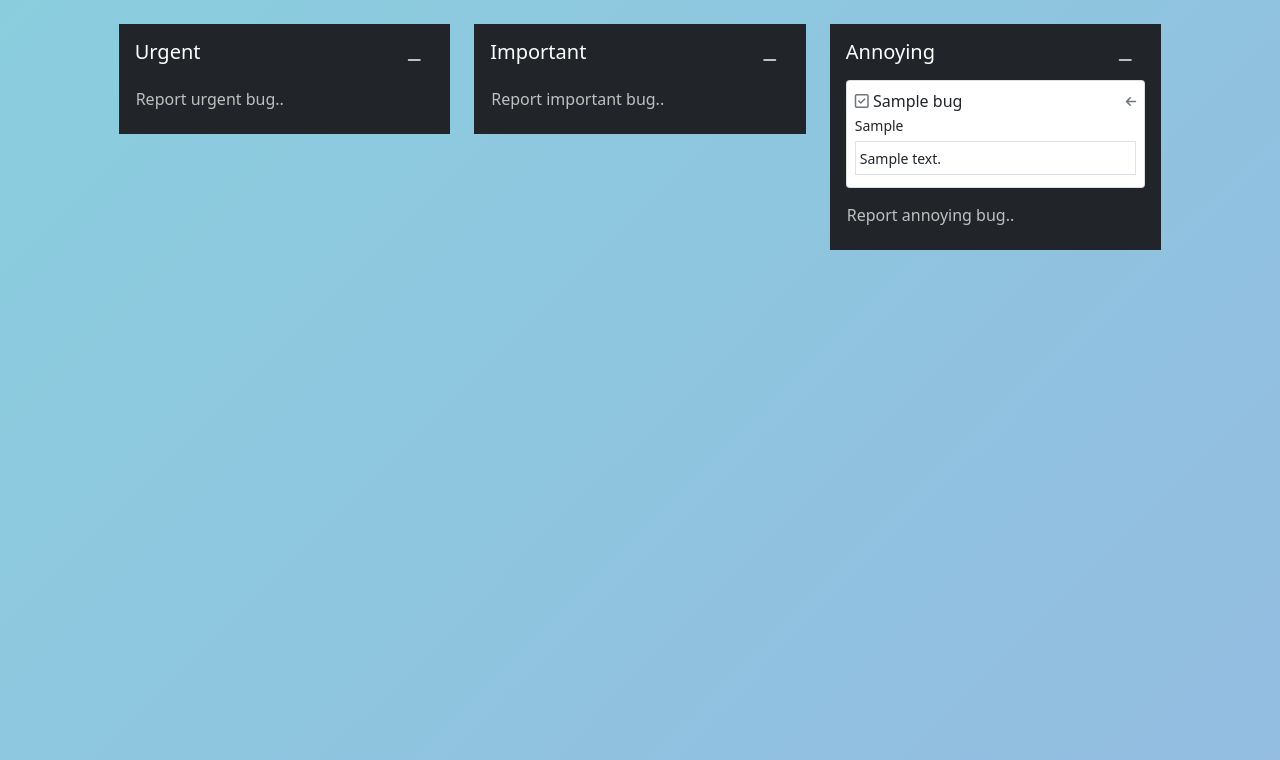
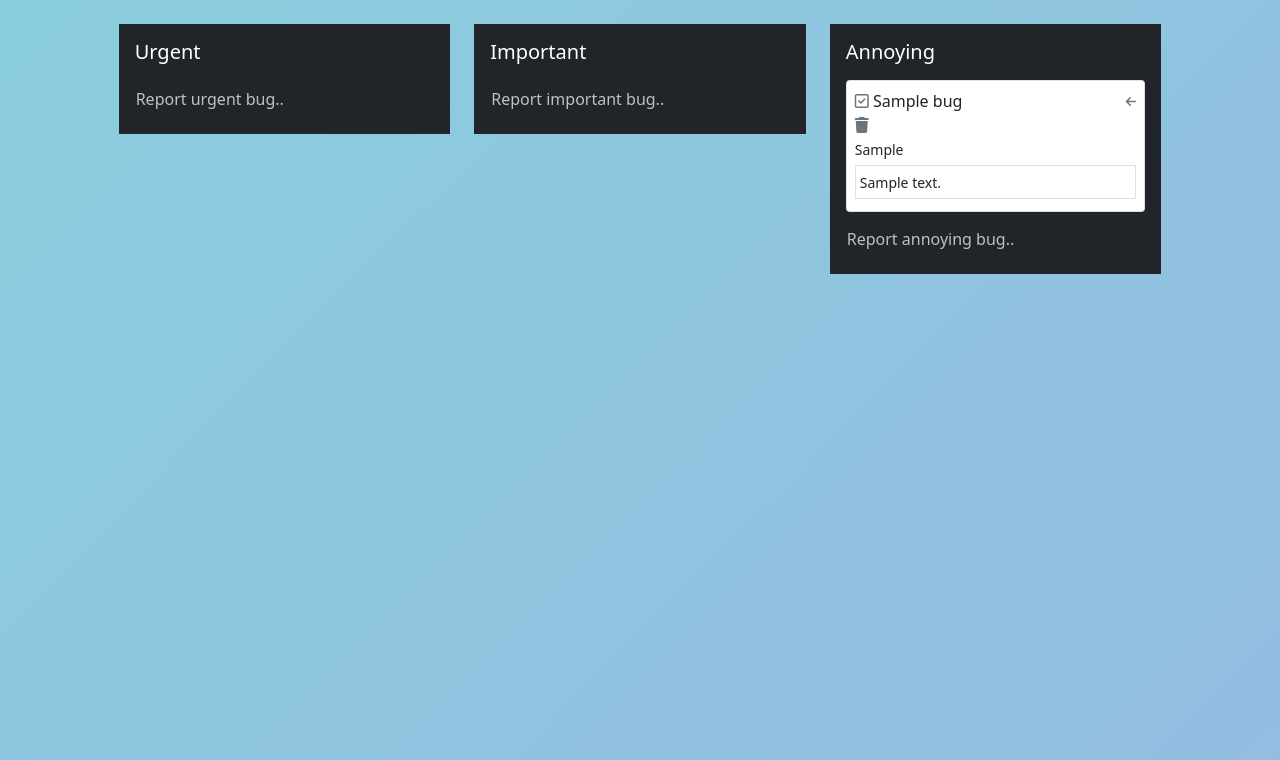
Before and after one commit to devmegan/abius, a Django app: page /bugs/ in a window 1280 px wide. Shown: the part 48-808 px from the top of the page. Run offline with Django 3.2, Linux system fonts and the light colour scheme; a user stored in the database is signed in; tables that the repository leaves empty hold one stand-in row (values such as "Sample post"); some libraries are stand-ins or nearby versions.

Commit message:
add delete bug link

```diff
--- a/bugs/templates/bugs/bugs.html
+++ b/bugs/templates/bugs/bugs.html
@@ -66,7 +66,6 @@
                     <div class="bg-dark p-3 mb-3">
                         <div class="d-flex text-white">
                             <h4 class="lead mb-3"><b>Urgent</b></h4>
-                            <button class="ms-auto btn-dark btn"><i class="fas fa-minus"></i></button>
                         </div>
                         {% for bug in urgent_bugs %}
                             <div class="card mb-2 p-2">
@@ -89,9 +88,9 @@
                                             </a>
                                         </span>
                                     </div>
+                                    <a href="{% url 'delete_bug' bug.id %}"><i class="fas fa-trash text-muted"></i></a>
                                     <p class="mb-0"><small>{{ bug.assigned_to }}</small></p>
                                     <p class="border p-1 my-1"><small>{{ bug.description }}</small></p>
-                                    <!--<a href="{% url 'delete_bug' bug.id %}" class="ms-auto text-muted"><i class="fas fa-trash"></i></a>-->
                                 </div>
                             </div>
                         {% endfor %}
@@ -104,8 +103,7 @@
                     <div class="bg-dark p-3 mb-3">
                         <div class="d-flex text-white">
                             <h4 class="lead mb-3"><b>Important</b></h4>
-                            <button class="ms-auto btn-dark btn"><i class="fas fa-minus"></i></button>
-                        </div>
+                           </div>
                         {% for bug in important_bugs %}
                             <div class="card mb-2 p-2">
                                 <div>
@@ -131,10 +129,10 @@
                                             </a>
                                         </span>
                                     </div>
-                                    <p class="mb-0"><small>{{ bug.assigned_to }}</small></p>
+                                    <a href="{% url 'delete_bug' bug.id %}"><i class="fas fa-trash text-muted"></i></a>
+                                    <span class="mb-0"><small>{{ bug.assigned_to }}</small></span>
                                     <p class="border p-1 my-1"><small>{{ bug.description }}</small></p>
-                                    <!--<a href="{% url 'delete_bug' bug.id %}" class="ms-auto text-muted"><i class="fas fa-trash"></i></a>-->
-                                </div>
+                                   </div>
                             </div>
                         {% endfor %}
                         <button type="button" class="btn btn-dark ps-0 report-bug-mtrigger" id="important-bug-mtrigger" data-bs-toggle="modal" data-bs-target="#reportBugModal">
@@ -146,7 +144,6 @@
                     <div class="bg-dark p-3 mb-3">
                         <div class="d-flex text-white">
                             <h4 class="lead mb-3"><b>Annoying</b></h4>
-                            <button class="ms-auto btn-dark btn"><i class="fas fa-minus"></i></button>
                         </div>
                         {% for bug in annoying_bugs %}
                             <div class="card mb-2 p-2">
@@ -169,10 +166,10 @@
                                             </a>
                                         </span>
                                     </div>
+                                    <a href="{% url 'delete_bug' bug.id %}"><i class="fas fa-trash text-muted"></i></a>
                                     <p class="mb-0"><small>{{ bug.assigned_to }}</small></p>
                                     <p class="border p-1 my-1"><small>{{ bug.description }}</small></p>
-                                    <!--<a href="{% url 'delete_bug' bug.id %}" class="ms-auto text-muted"><i class="fas fa-trash"></i></a>-->
-                                </div>
+                                     </div>
                             </div>
                         {% endfor %}
                         <button type="button" class="btn btn-dark ps-0 report-bug-mtrigger" id="annoying-bug-mtrigger" data-bs-toggle="modal" data-bs-target="#reportBugModal">
```
